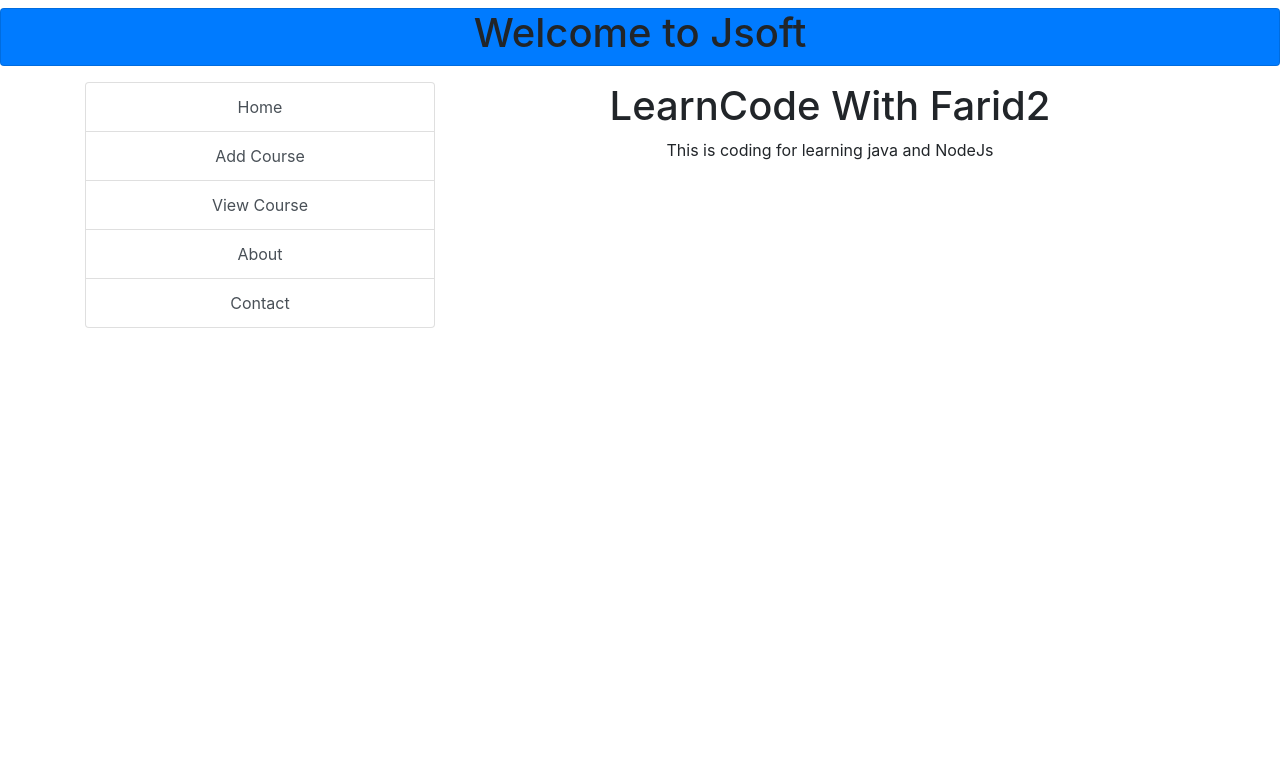
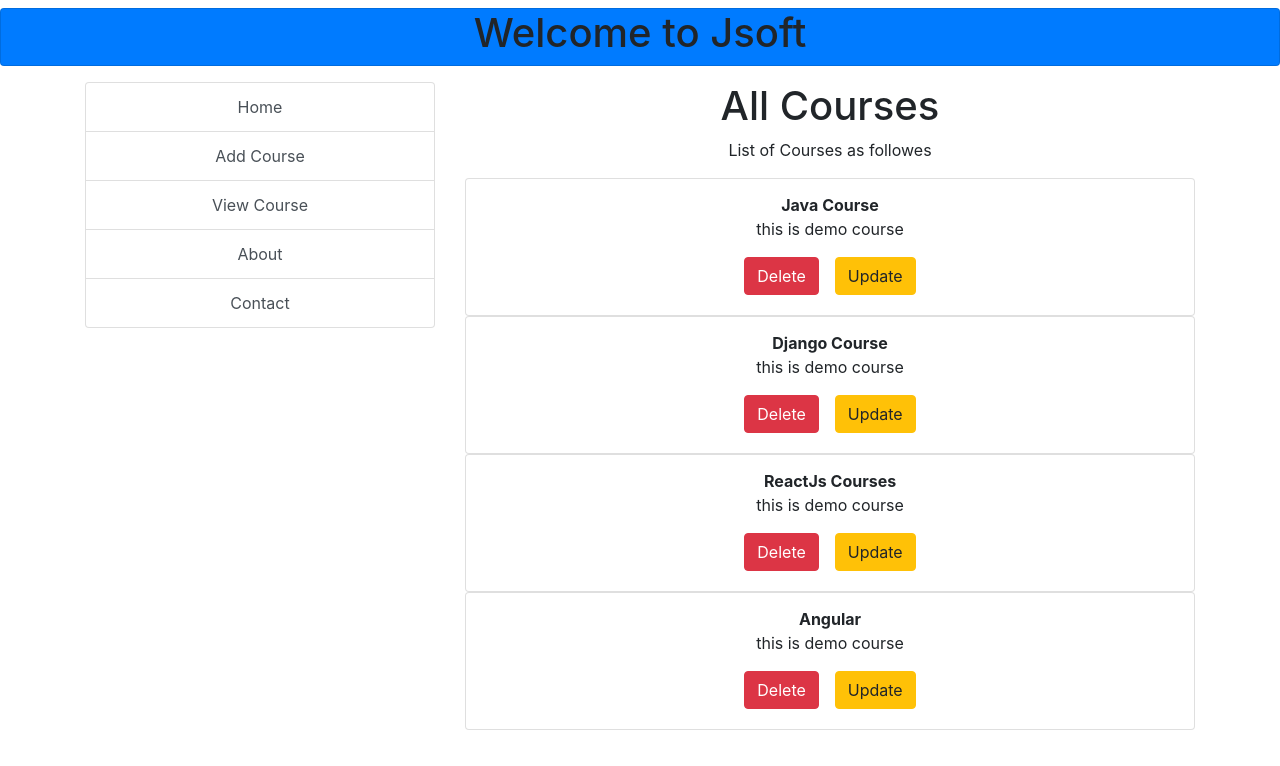
Before and after one commit to Farid-java/ReactJs-with-Spring-Boot, a React (Create React App) app: page /View-Course in a window 1280 px wide. Shown: the top 766 px of the page. Built offline with nearby package versions, Linux system fonts and the light colour scheme.

Commit message:
use of states and iterate data using map

```diff
--- a/src/components/AddCourse.js
+++ b/src/components/AddCourse.js
@@ -1,11 +1,29 @@
 import React from 'react'
+import { Button, Container, Form, FormGroup, Input } from 'reactstrap'
 
 const AddCourse = () => {
     return (
         <div>
-             <h1>LearnCode With Farid1</h1>
+            <h1 className="text-centre my-3">Fill Course Details</h1>
+            <Form>
+                <FormGroup>
+                    <label for="userId"> Course Id</label>
+                    <Input type="text" placeholder="Enter Id" name="id" id="courseId"/>
+                </FormGroup>
+                <FormGroup>
+                    <label for="title"> Course Title</label>
+                    <Input type="text" placeholder="Enter title here" name="id" id="title" />
+                </FormGroup>
+                <FormGroup>
+                    <label for="description"> Course Description</label>
+                    <Input type="textarea" placeholder="Enter description here" name="id" id="description" style={{height:150}}/>
+                </FormGroup>
+                <Container>
+            <Button color="success">Add Course</Button>
+            <Button color="warning ml-3">clear</Button>
+        </Container>
 
-<p>This is coding for learning java and NodeJs</p>
+            </Form>
         </div>
     )
 }
--- a/src/components/AllCourses.js
+++ b/src/components/AllCourses.js
@@ -1,11 +1,23 @@
-import React from 'react'
+import React, { useState } from 'react'
+import Course from './Course';
 
 const AllCourses = () => {
+
+    const [courses, setCourses] = useState([
+        { title:"Java Course" , description:"this is demo course"},
+        { title:"Django Course" , description:"this is demo course"},
+        { title:"ReactJs Courses" , description:"this is demo course"},
+        { title:"Angular" , description:"this is demo course"},
+    ] );
     return (
         <div>
-             <h1>LearnCode With Farid2</h1>
+             <h1>All Courses</h1>
 
-             <p>This is coding for learning java and NodeJs</p>
+             <p> List of Courses as followes</p>
+
+             {
+               courses.length>0 ? courses.map((item) => <Course course={item} />)  :"No Courses"
+             }
         </div>
     )
 }
--- /dev/null
+++ b/src/components/Course.js
@@ -0,0 +1,19 @@
+import React from "react";
+import { Button, Card, CardBody, CardSubtitle, CardText, Container } from "reactstrap";
+
+const Course = ({ course }) => {
+  return (
+    <Card>
+      <CardBody>
+        <CardSubtitle className="font-weight-bold">{course.title}</CardSubtitle>
+        <CardText>{course.description}</CardText>
+        <Container>
+            <Button color="danger">Delete</Button>
+            <Button color="warning ml-3">Update</Button>
+        </Container>
+      </CardBody>
+    </Card>
+  );
+};
+
+export default Course;
```
